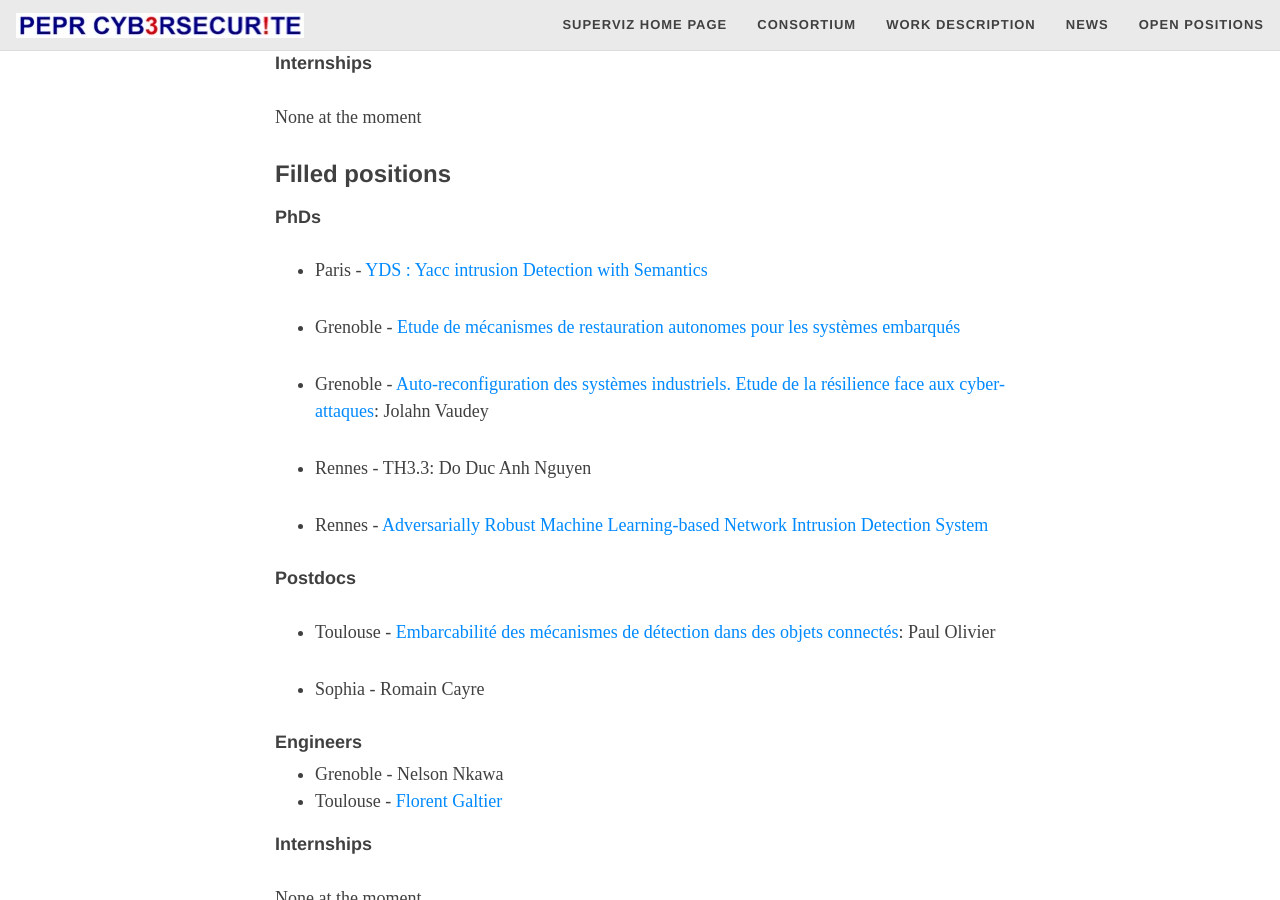
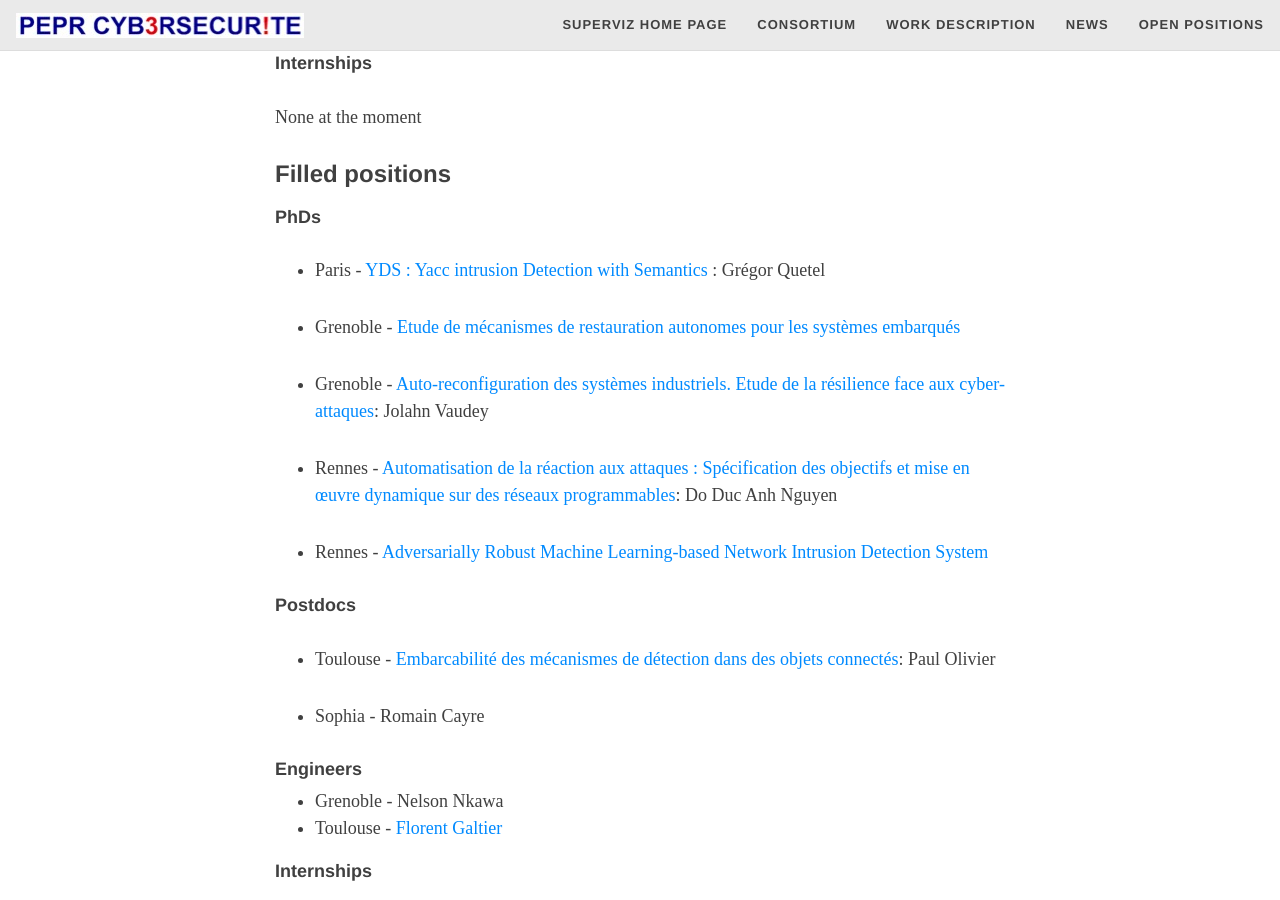
Before and after one commit to PFGimenez/REV-website, a Jekyll site: the page built from openpositions.md, in a window 1280 px wide and 900 px high, scrolled down 1376 px. Built offline with Jekyll 4.4.1, drawn with Linux system fonts in a browser that asks for light colours; nearby versions of some CDN libraries; some web fonts are replaced.

Commit message:
Add TH3.3

```diff
--- a/openpositions.md
+++ b/openpositions.md
@@ -56,13 +56,13 @@ None at the moment
 
 #### PhDs
 
-- Paris - [YDS : Yacc intrusion Detection with Semantics](https://files.inria.fr/superviz/assets/img/positions/TH2.1.pdf)
+- Paris - [YDS : Yacc intrusion Detection with Semantics](https://files.inria.fr/superviz/assets/img/positions/TH2.1.pdf) : Grégor Quetel
 
 - Grenoble - [Etude de mécanismes de restauration autonomes pour les systèmes embarqués](https://files.inria.fr/superviz/assets/img/positions/TH3.1.pdf)
 
 - Grenoble - [Auto-reconfiguration des systèmes industriels. Etude de la résilience face aux cyber-attaques](https://files.inria.fr/superviz/assets/img/positions/TH3.2.pdf): Jolahn Vaudey
 
-- Rennes - TH3.3: Do Duc Anh Nguyen
+- Rennes - [Automatisation de la réaction aux attaques : Spécification des objectifs et mise en œuvre dynamique sur des réseaux programmables](https://files.inria.fr/superviz/assets/img/positions/TH3.3.pdf): Do Duc Anh Nguyen
 
 - Rennes - [Adversarially Robust Machine Learning-based Network Intrusion Detection System](https://files.inria.fr/superviz/assets/img/positions/TH4.1.pdf)
 
```
Also changed, not shown: 1 other file.
